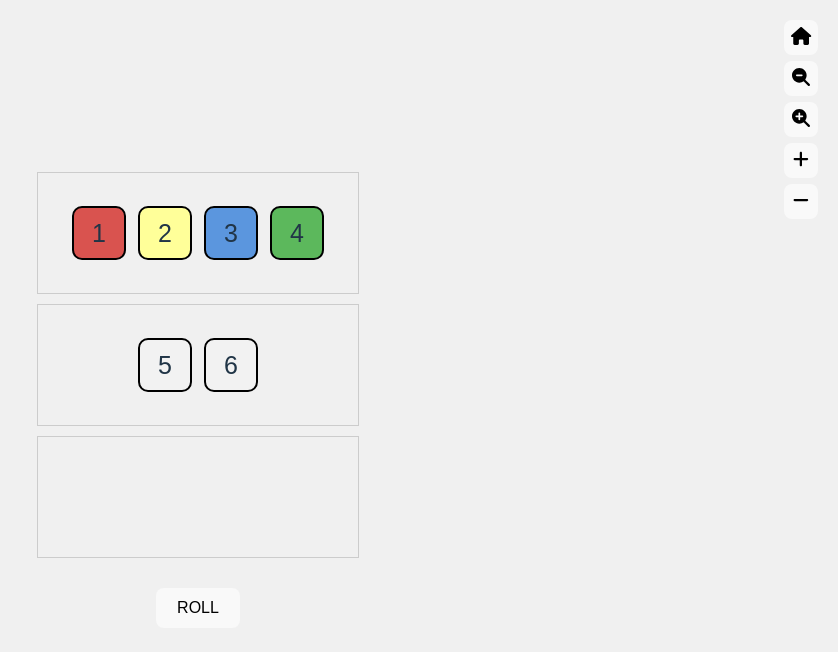
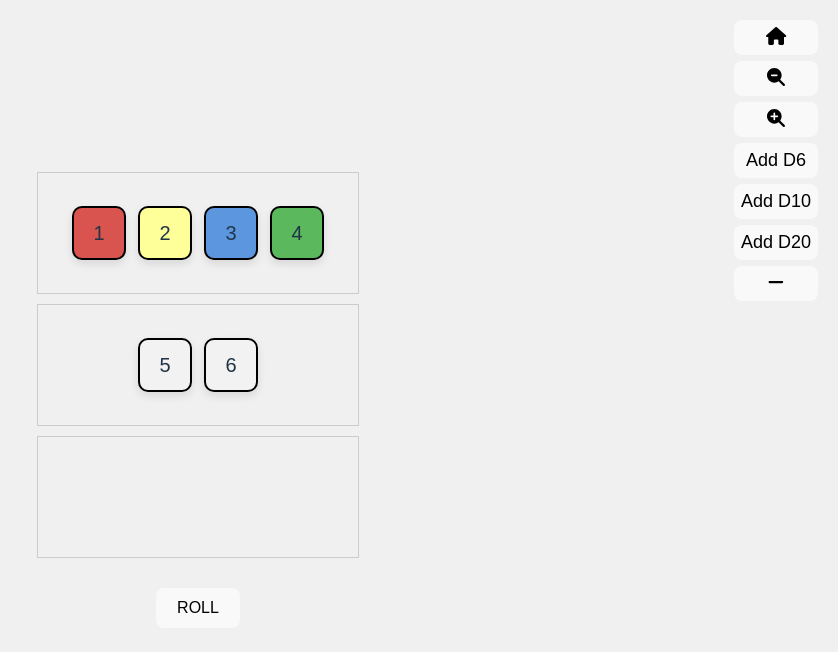
Before and after one commit to FFengIll/roll-dice, a React (Vite) app: page /roll-dice/dist/view/roll-dice in a window 1280 px wide. Shown: the top 652 px of the page, without its empty margins (442-1280 px from the left). Built offline with nearby package versions, Linux system fonts and the light colour scheme.

Commit message:
feat: update with Trae IDE.

```diff
--- a/src/App.tsx
+++ b/src/App.tsx
@@ -1,8 +1,7 @@
-import React, {useState} from 'react'
-import './App.css'
-import Typography from "@mui/material/Typography"
-import {Card, CardContent, Grid2 as Grid} from "@mui/material";
-import {useNavigate} from "react-router-dom";
+import { Card, CardContent, Grid2 as Grid } from "@mui/material";
+import Typography from "@mui/material/Typography";
+import { useNavigate } from "react-router-dom";
+import './App.css';
 
 
 function ChoiceGrid() {
@@ -16,7 +15,7 @@ function ChoiceGrid() {
         <Grid container spacing={2}>
             {Array.from(choices.entries()).map(([name, url]) => (
                 <Grid>
-                    <Card onClick={() => navigate({pathname: url,})} style={{cursor: 'pointer'}}>
+                    <Card onClick={() => navigate({ pathname: url, })} style={{ cursor: 'pointer' }}>
                         <CardContent className="card-content">
                             <Typography variant="h6" component="div">
                                 {name}
@@ -31,8 +30,6 @@ function ChoiceGrid() {
 
 
 function App() {
-    const [count, setCount] = useState(0)
-
     return (
         <>
             <ChoiceGrid></ChoiceGrid>
--- a/src/component/Dice.tsx
+++ b/src/component/Dice.tsx
@@ -1,7 +1,8 @@
-import React from 'react';
+
 import './RollDice.css';
 
-const Dice = ({id, value = '', size = 50, style = {}, isSelected = false, onClick}) => {
+
+export const Dice = ({ id, value = '', size = 50, style = {}, isSelected = false, onClick }: { id: string; value?: string; size?: number; style?: React.CSSProperties; isSelected?: boolean; onClick: () => void }) => {
     return (
         <div
             id={id}
@@ -10,9 +11,6 @@ const Dice = ({id, value = '', size = 50, style = {}, isSelected = false, onClic
                 width: size,
                 height: size,
                 fontSize: size * 0.5,
-                display: 'flex',
-                justifyContent: 'center',
-                alignItems: 'center',
                 ...style
             }}
             onClick={onClick}
@@ -22,4 +20,22 @@ const Dice = ({id, value = '', size = 50, style = {}, isSelected = false, onClic
     );
 };
 
-export default Dice;
+
+export const CustomDice = ({ id, value = "", type = 6, size = 50, style = {}, isSelected = false, onClick }: { id: string; value?: string; type?: number; size?: number; style?: React.CSSProperties; isSelected?: boolean; onClick: () => void }) => {
+    return (
+        <div
+            id={id}
+            className={`dice ${value === '' ? 'shaking' : 'dice'} ${isSelected ? 'selected' : ''}`}
+            style={{
+                width: size,
+                height: size,
+                fontSize: size * 0.4,
+                ...style
+            }}
+            onClick={onClick}
+        >
+            {/* 修改此处，根据type的值显示不同内容 */}
+            {type === 6 ? value : `${value}/${type}`}
+        </div>
+    );
+};
--- a/src/component/RollDice.css
+++ b/src/component/RollDice.css
@@ -8,6 +8,19 @@ body {
     font-family: Arial, sans-serif;
     position: relative;
     /* Ensure positioning context for controls */
+}
+
+@font-face {
+    font-family: 'Source Sans Pro';
+    src: url("SourceSansPro-Regular.otf") format("opentype");
+    font-weight: 400;
+    font-style: normal;
+}
+
+.ordinal {
+    font-variant-numeric: ordinal;
+    font-family: "Source Sans Pro";
+    font-size: 0.8em;
 }
 
 .container {
@@ -116,38 +129,40 @@ body {
     display: grid;
     place-items: center;
     /* 水平和垂直居中 */
+    box-shadow: 0 4px 8px rgba(0, 0, 0, 0.1);
+    transition: all 0.3s ease;
+    cursor: pointer;
 }
 
-#dice1 {
+#dice-red {
+    /* Qwixx Red */
     background-color: #d9534f;
 }
 
-/* Qwixx Red */
-#dice2 {
+#dice-yellow {
+    /* Soft Yellow */
     background-color: #ffff99;
 }
 
-/* Soft Yellow */
-#dice3 {
+#dice-blue {
+    /* Qwixx Blue */
     background-color: #5b96de;
 }
 
-/* Qwixx Blue */
-#dice4 {
+#dice-green {
+    /* Qwixx Green */
     background-color: #5cb85c;
 }
 
-/* Qwixx Green */
-#dice5 {
+#dice-gray {
+    /* Qwixx Gray */
     background-color: #f2f2f2;
 }
 
-/* Qwixx Gray */
-#dice6 {
+#dice-extra {
+    /* Qwixx Gray */
     background-color: #f2f2f2;
 }
-
-/* Qwixx Gray */
 
 .button-container {
     margin-top: 20px;
@@ -180,7 +195,7 @@ button {
 }
 
 .dice.shaking {
-    animation: shake 0.5s infinite;
+    animation: shake 0.4s infinite;
 }
 
 @keyframes shake {
--- a/src/component/RollDice.tsx
+++ b/src/component/RollDice.tsx
@@ -1,22 +1,22 @@
-import React, {useState} from 'react';
-import {DragDropContext, Draggable, Droppable} from 'react-beautiful-dnd';
-import Dice from './Dice';
+import { faHome, faMinus, faSearchMinus, faSearchPlus } from '@fortawesome/free-solid-svg-icons';
+import { FontAwesomeIcon } from '@fortawesome/react-fontawesome';
+import { useState } from 'react';
+import { DragDropContext, Draggable, Droppable } from 'react-beautiful-dnd';
+import { CustomDice } from './Dice';
 import './RollDice.css';
-import {FontAwesomeIcon} from '@fortawesome/react-fontawesome'
-import {faMinus, faPlus, faSearchMinus, faSearchPlus, faHome} from '@fortawesome/free-solid-svg-icons';
 
 
 const initialDiceConfig = {
     dice: [
         [
-            {id: 'dice1', value: 1},
-            {id: 'dice2', value: 2},
-            {id: 'dice3', value: 3},
-            {id: 'dice4', value: 4}
+            { id: 'dice-red', value: 1, type: 6 },
+            { id: 'dice-yellow', value: 2, type: 6 },
+            { id: 'dice-blue', value: 3, type: 6 },
+            { id: 'dice-green', value: 4, type: 6 }
         ],
         [
-            {id: 'dice5', value: 5},
-            {id: 'dice6', value: 6}
+            { id: 'dice-gray', value: 5, type: 6 },
+            { id: 'dice-extra', value: 6, type: 6 }
         ],
         [],
     ],
@@ -44,9 +44,9 @@ const RollDice = () => {
         const stopShake = () => {
             setTimeout(() => {
                 setDiceConfig(prevConfig => ({
-                    dice: prevConfig.dice.map(row => row.map(dice => ({
+                    dice: prevConfig.dice.map(row => row.map((dice: CustomDice) => ({
                         ...dice,
-                        value: Math.floor(Math.random() * 6) + 1 // Set new value
+                        value: Math.floor(Math.random() * dice.type) + 1 // Set new value
                     })))
                 }));
             }, 1000);
@@ -60,10 +60,10 @@ const RollDice = () => {
         setDiceSize(prevSize => Math.max(20, prevSize + amount));
     };
 
-    const addDice = () => {
+    const addDice = (type: number) => {
         setDiceConfig(prevConfig => {
             const newId = `dice${prevConfig.dice.flat().length + 1}`;
-            const newDice = {id: newId, value: 1};
+            const newDice = { id: newId, value: 1, type };
 
             // Add the new dice to the last group
             const newDiceConfig = prevConfig.dice.slice(0, -1);
@@ -93,7 +93,7 @@ const RollDice = () => {
     };
 
     const onDragEnd = (result) => {
-        const {source, destination} = result;
+        const { source, destination } = result;
 
         // If there's no destination (dragged outside droppable), do nothing
         if (!destination) return;
@@ -110,7 +110,7 @@ const RollDice = () => {
             // Insert it at the destination
             newDiceConfig[destination.droppableId].splice(destination.index, 0, movedDice);
 
-            return {dice: newDiceConfig};
+            return { dice: newDiceConfig };
         });
     };
 
@@ -122,19 +122,25 @@ const RollDice = () => {
         <div className="container">
             <div className="controls">
                 <button className="control-btn" onClick={goHome}>
-                    <FontAwesomeIcon icon={faHome}/>
+                    <FontAwesomeIcon icon={faHome} />
                 </button>
                 <button className="control-btn" onClick={() => changeSize(-10)}>
-                    <FontAwesomeIcon icon={faSearchMinus}/>
+                    <FontAwesomeIcon icon={faSearchMinus} />
                 </button>
                 <button className="control-btn" onClick={() => changeSize(10)}>
-                    <FontAwesomeIcon icon={faSearchPlus}/>
+                    <FontAwesomeIcon icon={faSearchPlus} />
                 </button>
-                <button className="control-btn" onClick={addDice}>
-                    <FontAwesomeIcon icon={faPlus}/>
+                <button className="control-btn" onClick={() => addDice(6)}>
+                    Add D6
+                </button>
+                <button className="control-btn" onClick={() => addDice(10)}>
+                    Add D10
+                </button>
+                <button className="control-btn" onClick={() => addDice(20)}>
+                    Add D20
                 </button>
                 <button className="control-btn" onClick={removeDice}>
-                    <FontAwesomeIcon icon={faMinus}/>
+                    <FontAwesomeIcon icon={faMinus} />
                 </button>
             </div>
             <DragDropContext onDragEnd={onDragEnd}>
@@ -155,8 +161,9 @@ const RollDice = () => {
                                                     {...provided.draggableProps}
                                                     {...provided.dragHandleProps}
                                                 >
-                                                    <Dice
+                                                    <CustomDice
                                                         id={dice.id}
+                                                        type={dice.type || 6}
                                                         value={dice.value}
                                                         size={diceSize}
                                                         style={{}}
--- a/src/component/ScoreRecord.css
+++ b/src/component/ScoreRecord.css
@@ -8,5 +8,5 @@
     border: 1px solid #ccc;
     background-color: white;
     cursor: pointer;
-    box-shadow: 0 2px 5px rgba(0,0,0,0.2);
+    box-shadow: 0 2px 5px rgba(0, 0, 0, 0.2);
 }
--- a/src/component/ScoreRecord.tsx
+++ b/src/component/ScoreRecord.tsx
@@ -1,19 +1,18 @@
-import React, { useState, useEffect } from 'react';
+import { faHome } from '@fortawesome/free-solid-svg-icons';
+import { FontAwesomeIcon } from '@fortawesome/react-fontawesome';
 import {
+    Button,
     Container,
-    TextField,
-    Button,
-    Typography,
+    Grid2 as Grid,
+    InputAdornment,
     List,
     ListItem,
+    ListItemIcon,
     ListItemText,
-    InputAdornment,
-    ListItemIcon,
-    Grid2 as Grid,
-    IconButton
+    TextField,
+    Typography,
 } from '@mui/material';
-import { faMinus, faPlus, faSearchMinus, faSearchPlus, faHome } from '@fortawesome/free-solid-svg-icons';
-import { FontAwesomeIcon } from '@fortawesome/react-fontawesome'
+import { useEffect, useState } from 'react';
 import './ScoreRecord.css';
 
 const ScoreRecord = () => {
@@ -111,10 +110,11 @@ const ScoreRecord = () => {
                                 type="number"
                                 value={inputValue}
                                 onChange={(e) => setInputValue(e.target.value)}
-                                onKeyPress={handleKeyPress}
+                                onKeyDown={handleKeyPress} // 使用 onKeyDown 替代 onKeyPress
                                 label="Enter a score"
                                 variant="outlined"
-                                InputProps={{
+                                slotProps={{
+                                    input: {
                                         endAdornment: (
                                             <InputAdornment position="end">
                                                 <Button variant="contained" color="primary" onClick={addItem}>
@@ -122,7 +122,8 @@ const ScoreRecord = () => {
                                                 </Button>
                                             </InputAdornment>
                                         ),
-                                }}
+                                    },
+                                }} // 使用 slotProps.input 替代 InputProps
                             />
                         </Grid>
 
```
Lines whose indentation alone changed are shown as unchanged.
